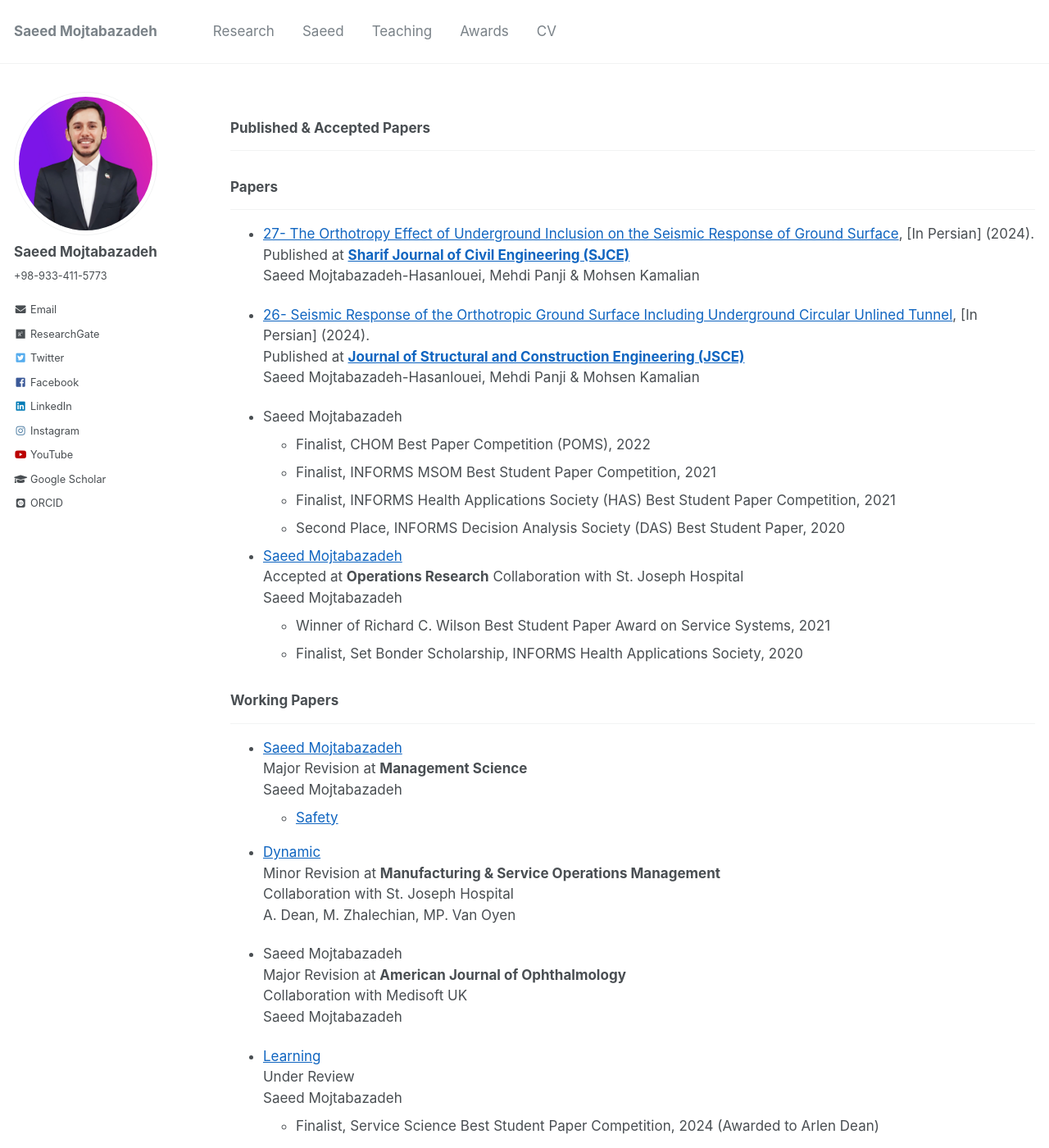
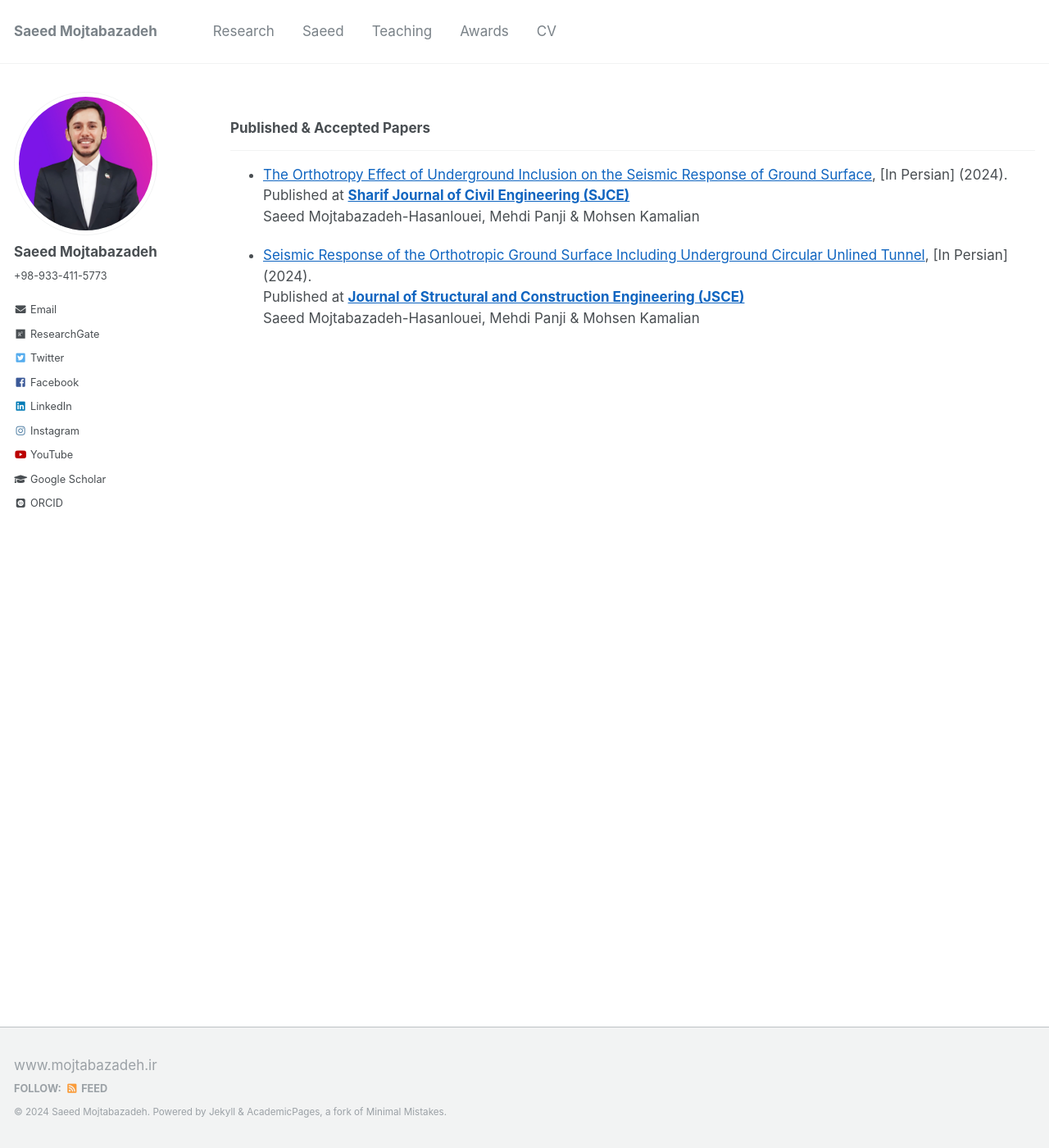
Before and after one commit to mojtabazadeh/mojtabazadeh.github.io, a Jekyll site: the page built from _pages/research.md, in a window 1280 px wide and 1400 px high. Shown: the whole window at 82% size. Built offline with Jekyll 4.4.1, drawn with Linux system fonts in a browser that asks for light colours; some web fonts are replaced; some of the changed text lies outside the part shown.

Commit message:
Update research.md

```diff
--- a/_pages/research.md
+++ b/_pages/research.md
@@ -7,86 +7,10 @@ author_profile: true
 
 ### Published & Accepted Papers
 ___
-### Papers
-___
-* [27- The Orthotropy Effect of Underground Inclusion on the Seismic Response of Ground Surface](https://drive.google.com/file/d/1gZ8aF2_FtYW0XBLlXkPnH97Sx1cUNRxv/view?usp=drive_link), [In Persian] (2024).
+* [The Orthotropy Effect of Underground Inclusion on the Seismic Response of Ground Surface](https://drive.google.com/file/d/1gZ8aF2_FtYW0XBLlXkPnH97Sx1cUNRxv/view?usp=drive_link), [In Persian] (2024).
   Published at [**Sharif Journal of Civil Engineering (SJCE)**](https://sjce.journals.sharif.edu/article_23630.html?lang=en)
   Saeed Mojtabazadeh-Hasanlouei, Mehdi Panji & Mohsen Kamalian
 
-* [26- Seismic Response of the Orthotropic Ground Surface Including Underground Circular Unlined Tunnel](https://drive.google.com/file/d/1hZ532hBk93MWAzn8dMg24jnVr2pg0ZNg/view?usp=drive_link), [In Persian] (2024).
+* [Seismic Response of the Orthotropic Ground Surface Including Underground Circular Unlined Tunnel](https://drive.google.com/file/d/1hZ532hBk93MWAzn8dMg24jnVr2pg0ZNg/view?usp=drive_link), [In Persian] (2024).
   Published at [**Journal of Structural and Construction Engineering (JSCE)**](https://www.jsce.ir/article_199086.html?lang=en)
   Saeed Mojtabazadeh-Hasanlouei, Mehdi Panji & Mohsen Kamalian
-
-
-
-* <span style="color:#black"></span>
-Saeed Mojtabazadeh
-  * <span style="color:#black">Finalist, CHOM Best Paper Competition (POMS), 2022 </span>
-  * <span style="color:#black">Finalist, INFORMS MSOM Best Student Paper Competition, 2021 </span>
-  * <span style="color:#black">Finalist, INFORMS Health Applications Society (HAS) Best Student Paper Competition, 2021 </span>
-  * <span style="color:#black">Second Place, INFORMS Decision Analysis Society (DAS) Best Student Paper, 2020 </span>
-
-* [Saeed Mojtabazadeh ](https://papers.ssrn.c.cfm?abstract_id=3653433)
-Accepted at **Operations Research**
-Collaboration with St. Joseph Hospital
-Saeed Mojtabazadeh
-  * <span style="color:#black">Winner of Richard C. Wilson Best Student Paper Award on Service Systems, 2021 </span>
-  * <span style="color:#black">Finalist, Set Bonder Scholarship, INFORMS Health Applications Society, 2020 </span>
-
-
-### Working Papers
-___
-* [Saeed Mojtabazadeh ](https://papers.ssrn.comtract_id=4863134)
-Major Revision at **Management Science**
-Saeed Mojtabazadeh
-  * <span style="color:#black">[Safety](https://www.devdiscou/3021077-transforming-fda-clearance-how-ai-and-human-insight-can-improve-medical-device-safety) </span>
-
-* [Dynamic ](https://papers.ssrn.com/sol3/papers.cfm?abstract_id=4120841)
-Minor Revision at **Manufacturing & Service Operations Management**
-Collaboration with St. Joseph Hospital
-A. Dean, M. Zhalechian, MP. Van Oyen
-
-* Saeed Mojtabazadeh
-Major Revision at **American Journal of Ophthalmology**
-Collaboration with Medisoft UK
-Saeed Mojtabazadeh
-
-* [Learning ](https://papers.ssrabstract_id=4952453)
-Under Review
-Saeed Mojtabazadeh
-    * <span style="color:#black">Finalist, Service Science Best Student Paper Competition, 2024 (Awarded to Arlen Dean) </span>
-
-<!--
-### In Progress
-___
-
-* Interpretable Design of Multi-Agent Reinforcement Learning
-  with ka
-
-* Patient-t Center
-  with A Van Oyen
-  * <span style="color:#black">Implemented at Michigan Medicine </span>
-  * <span style="color:#black">Accepted at Michigan Medicine Quality Month Symposium </span>
-
-* Batching and Optimal Personalized Resource Allocation
-  with Yiding Feng and Arlen Dean
-
-* The I Practices
-  with (M.D)
--->
-
-### Selected Papers Published Prior my Ph.D.
-___
-In my past life, I used to work on supply chain network design.
-
-* [Uncertainty](https://do16.02.011)
-Transportation Research Part E, 2016
-Saeed Mojtabazadeh
-
-* [risks](https://doi.o.11.001)
-Transportation Research Part E, 2017
-Saeed Mojtabazadeh
-
-* [esponsibility](https:/.2017.03.006)
-Engineering Applications of Artificial Intelligence, 2017
-Saeed Mojtabazadeh
```
